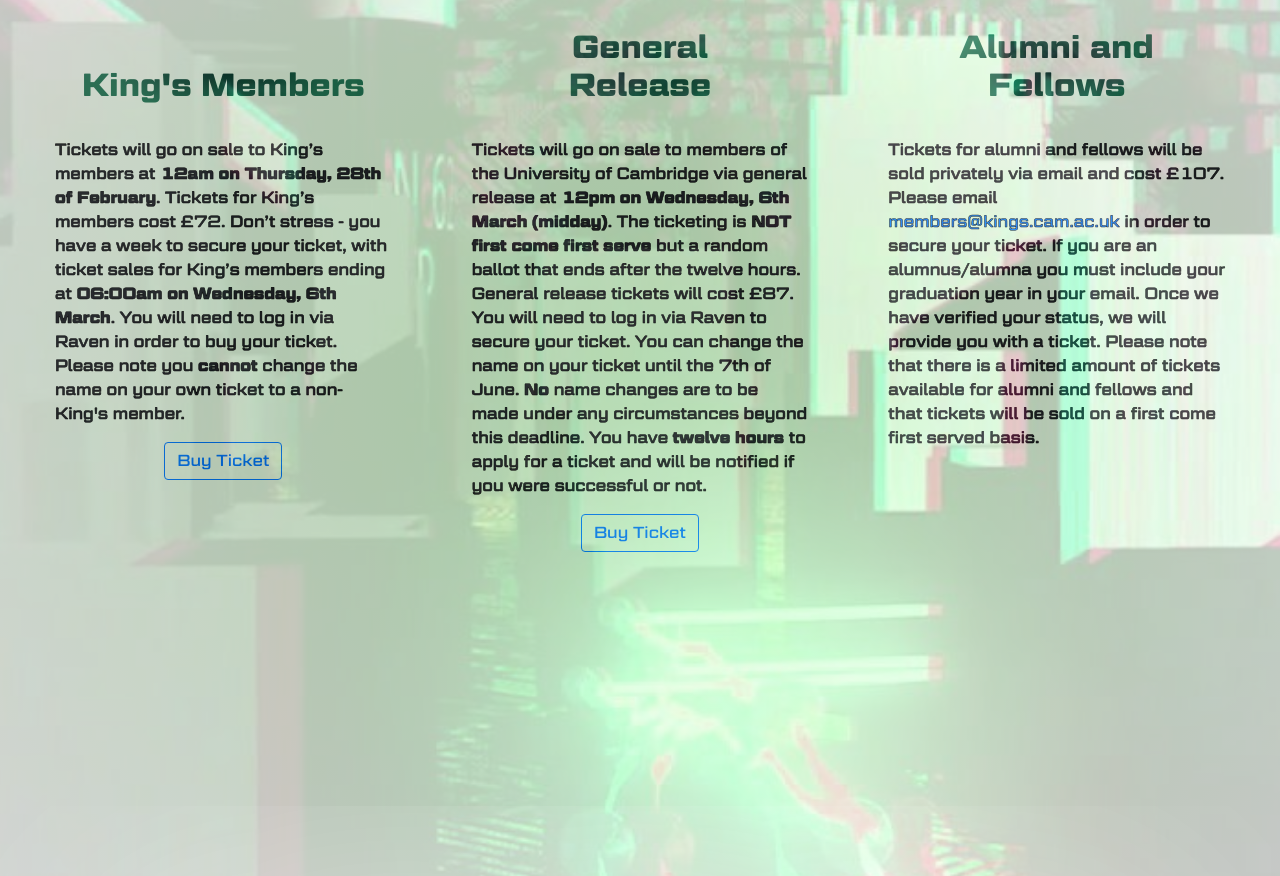
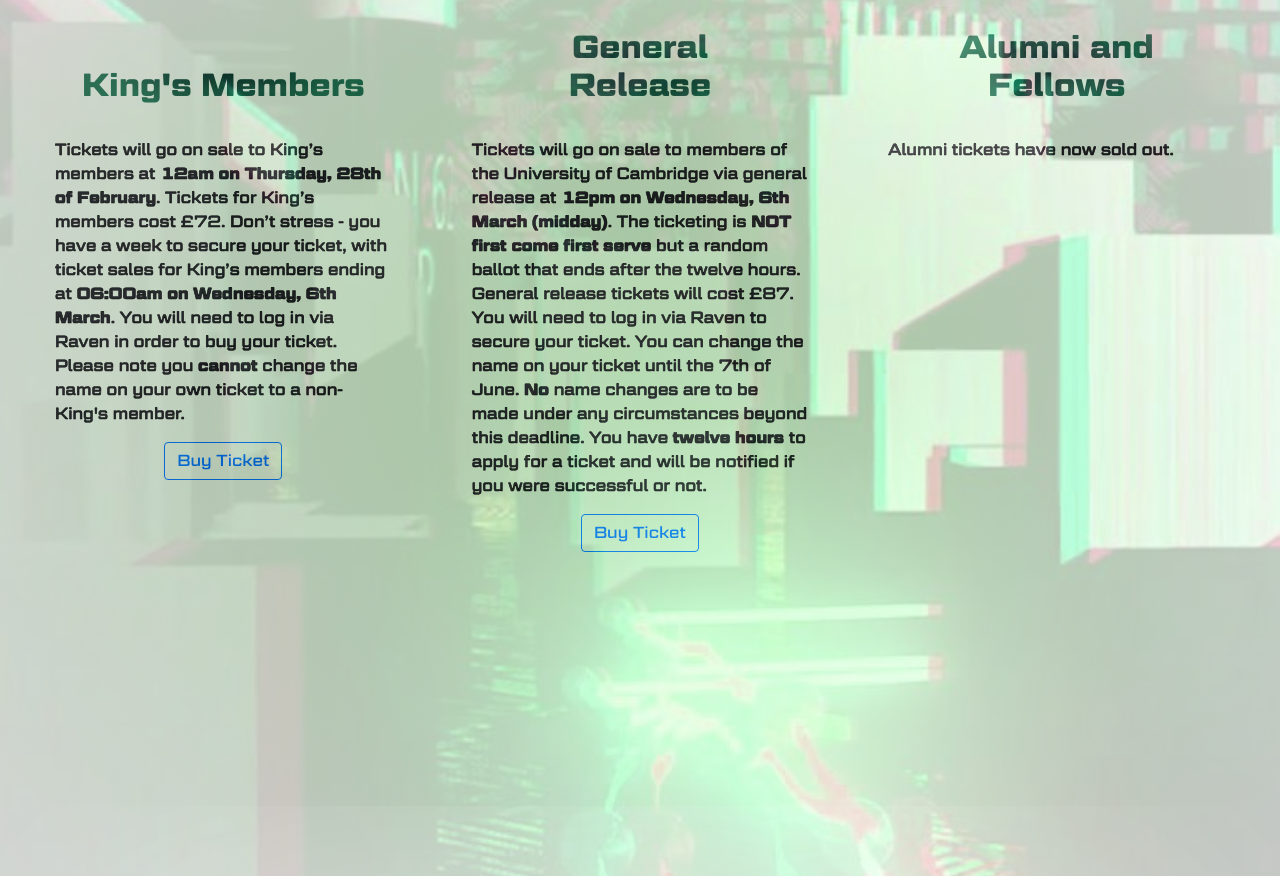
Before and after one commit to JeroenOlieslagers/KingsAffair, a plain HTML site: page index.html in a window 1280 px wide. Shown: the part 2243-3119 px from the top of the page. Drawn offline with nearby package versions, Linux system fonts and the light colour scheme; a script that the page names is missing.

Commit message:
Alumni tickets sold out

```diff
--- a/index.html
+++ b/index.html
@@ -138,9 +138,12 @@
                     <div class="col-md">
                         <h4>Alumni and Fellows</h4>
                         <p style="padding:0">
+                            <!--
                             Tickets for alumni and fellows will be sold privately via email and cost £107. Please email <a href="members@kings.cam.ac.uk">members@kings.cam.ac.uk</a> in order to secure your ticket.
                             If you are an alumnus/alumna you must include your graduation year in your email. Once we have verified your status, we will provide you with a ticket.
                             Please note that there is a limited amount of tickets available for alumni and fellows and that tickets will be sold on a first come first served basis.
+                                -->
+                            Alumni tickets have now sold out.
                         </p>
                     </div>
                 </div>
```
